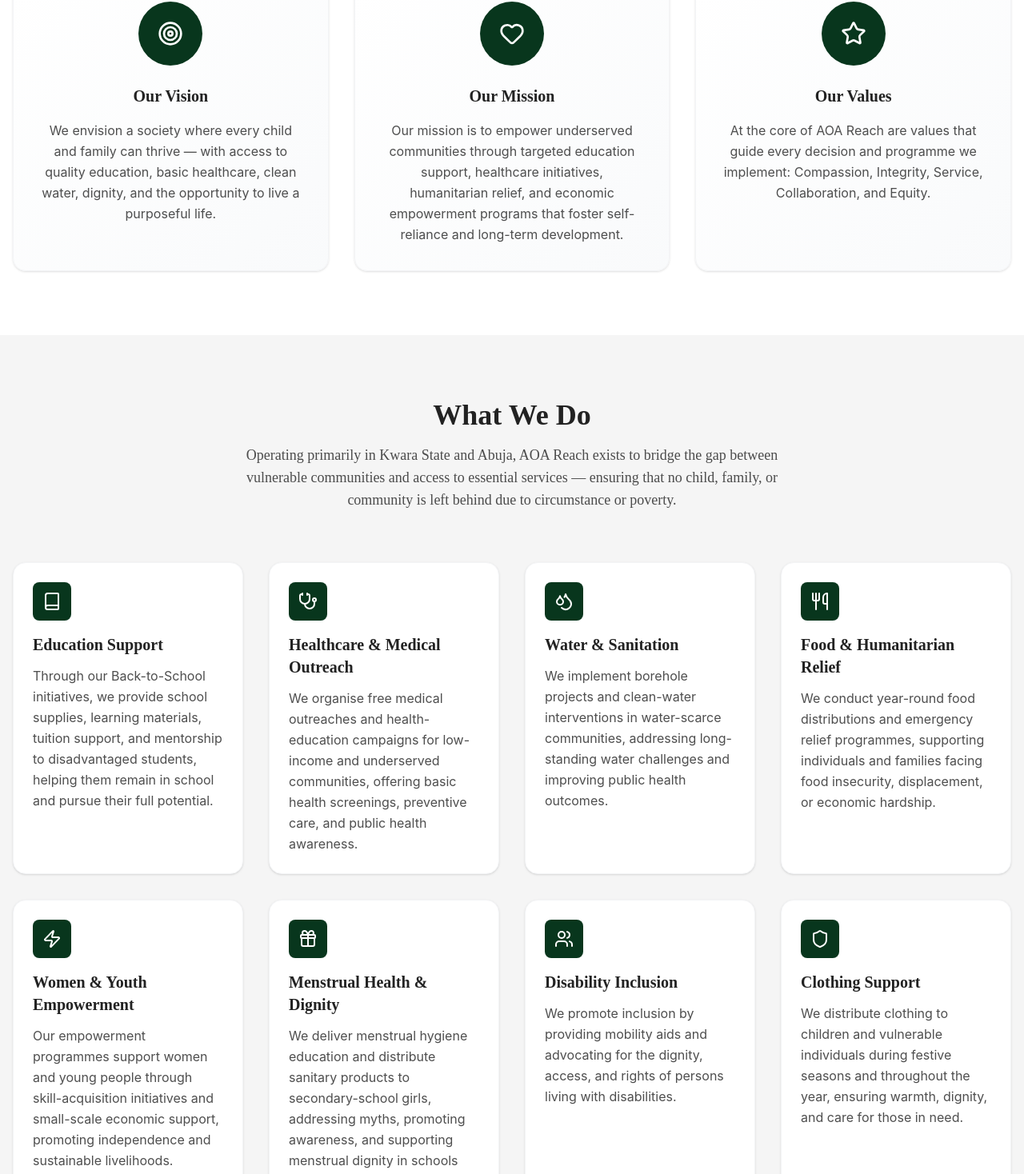
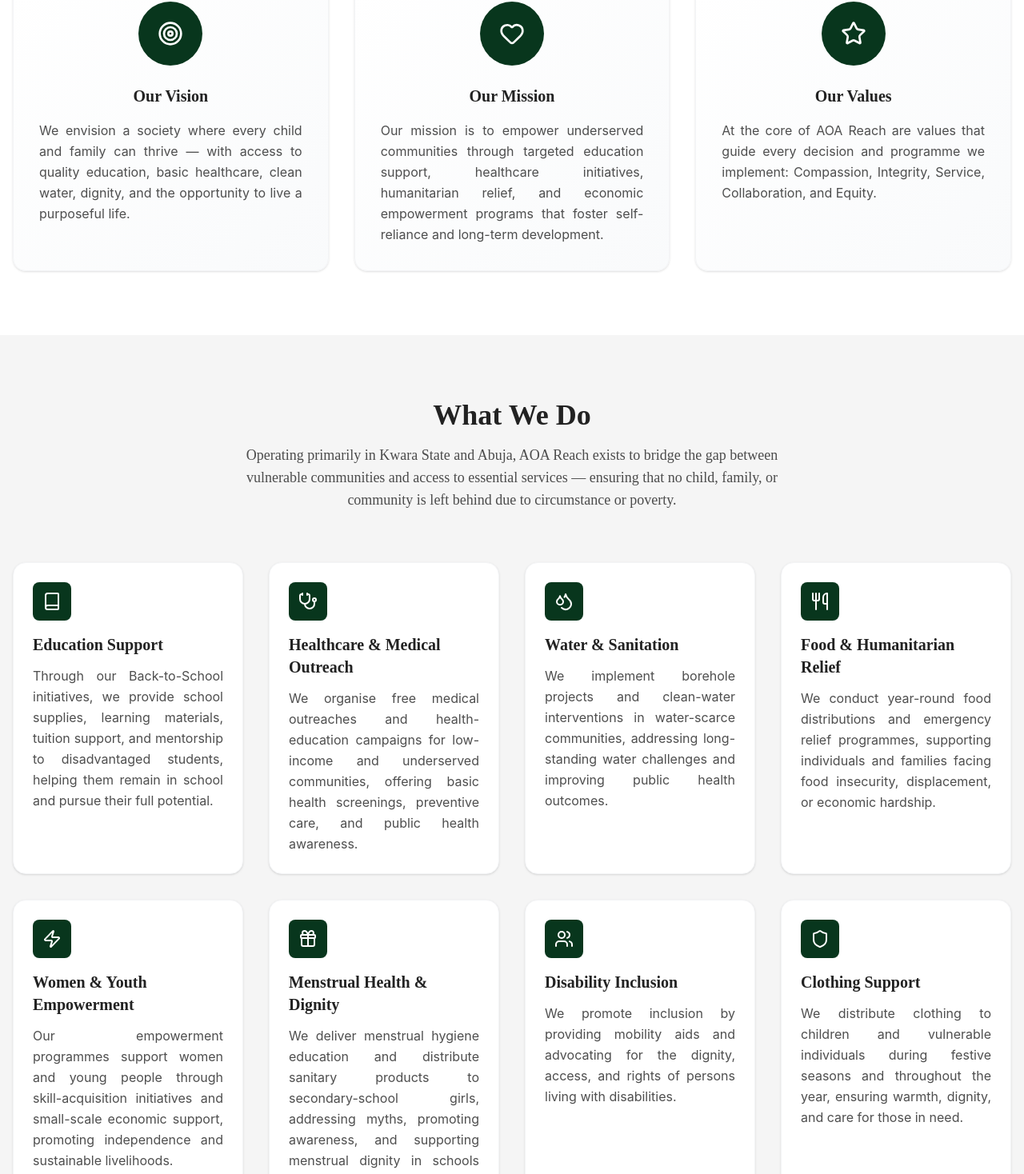
Before and after one commit to aremusulaiman2002-dotcom/aoa-reach-website, a Next.js app: page / in a window 1280 px wide. Shown: the part 1115-2583 px from the top of the page at 80% size. Built offline with nearby package versions, Linux system fonts and the light colour scheme.

Commit message:
Fix text justification for Mission, Vision, and Values sections

```diff
--- a/src/app/page.tsx
+++ b/src/app/page.tsx
@@ -118,7 +118,8 @@
                   <card.icon className="w-8 h-8" />
                 </motion.div>
                 <h3 className="font-elegant text-xl font-bold text-[#222222] mb-4">{card.title}</h3>
-                <p className="font-sans text-[#222222]/80 leading-relaxed">{card.description}</p>
+                {/* Changed: Added text-justify for justified alignment */}
+                <p className="font-sans text-[#222222]/80 leading-relaxed text-justify">{card.description}</p>
               </motion.div>
             ))}
           </div>
@@ -156,7 +157,8 @@
                   <program.icon className="w-6 h-6" />
                 </div>
                 <h3 className="font-elegant text-xl font-bold text-[#222222] mb-3">{program.title}</h3>
-                <p className="font-sans text-[#222222]/80 leading-relaxed">{program.description}</p>
+                {/* Changed: Added text-justify for justified alignment */}
+                <p className="font-sans text-[#222222]/80 leading-relaxed text-justify">{program.description}</p>
               </motion.div>
             ))}
           </div>
```
